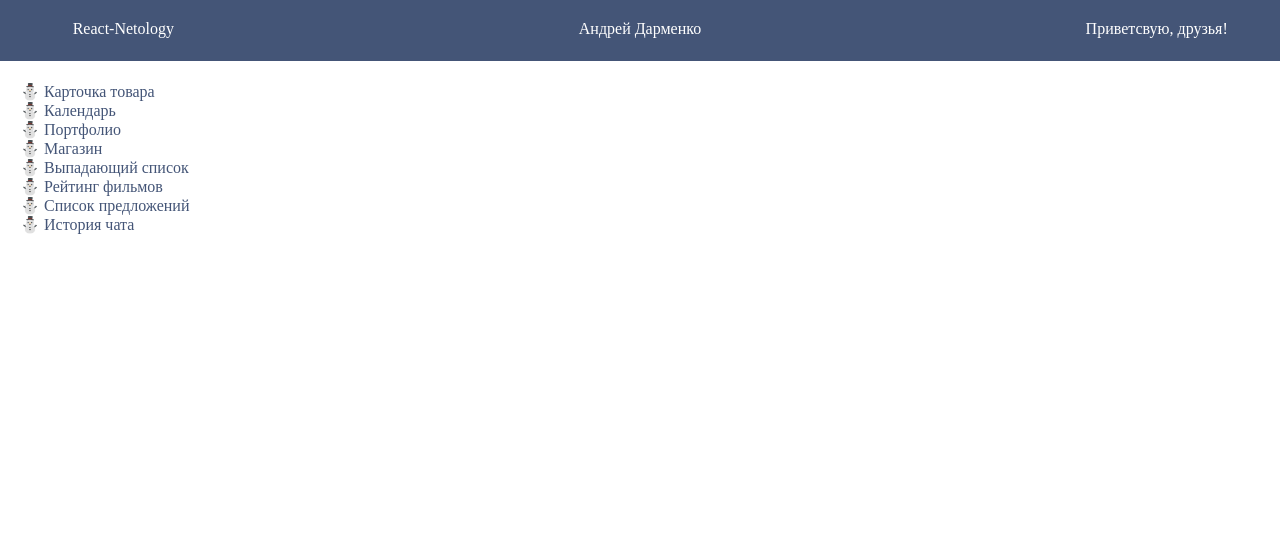
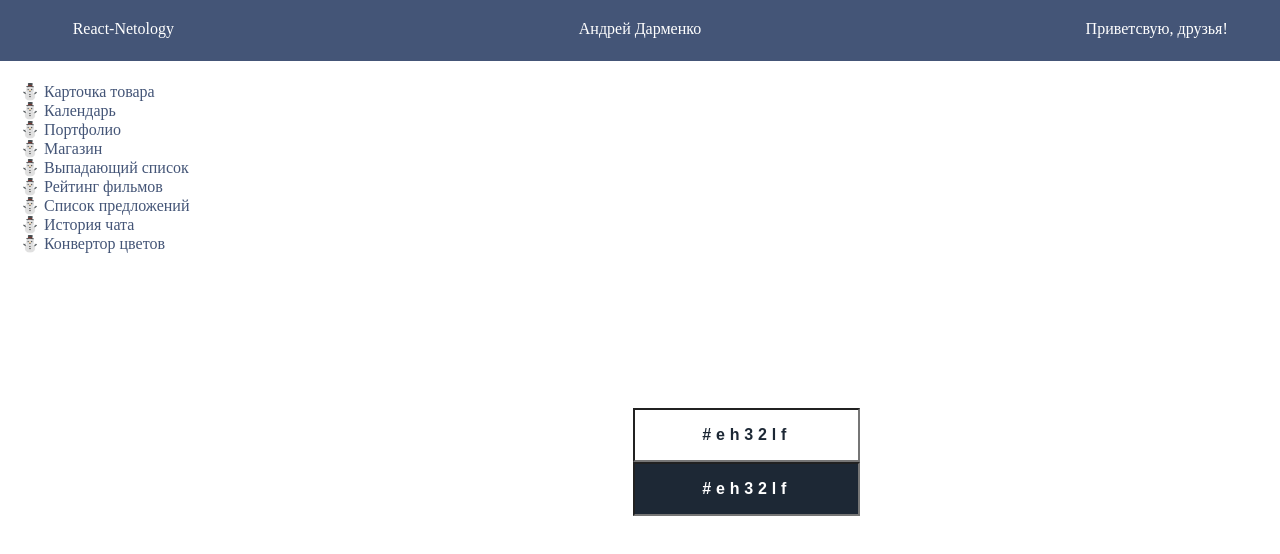
Before and after one commit to IamFenniks/react-netology, a React (Create React App) app: page /hex2grb in a window 1280 px wide. Shown: the top 554 px of the page. Built offline with nearby package versions, Linux system fonts and the light colour scheme; a web font is replaced by a local one.

Commit message:
HW 4/1 is stared...

```diff
--- a/src/App.css
+++ b/src/App.css
@@ -1259,3 +1259,45 @@ top:5px;
 
 
 /* HomeWork 4/1 ---- START */
+.color-wrapper {
+  width: 100%;
+  height: 100vh;
+  display: grid;
+  grid-template-columns: 1fr;
+  grid-template-rows: auto;
+  align-content: center;
+  text-align: center;
+}
+input.hex {
+  height: 48px;
+  background-color: #ffffff;
+  color: #1D2835;
+  text-align: center;
+  font-size: 16px;
+  letter-spacing: .3rem;
+  font-weight: bold;
+}
+input.rgb {
+  height: 48px;
+  background-color: #1D2835;
+  color: #ffffff;
+  text-align: center;
+  font-size: 16px;
+  letter-spacing: .3rem;
+  font-weight: bold;
+}
+/* HomeWork 4/1 ---- END */
+
+
+/* ======================================================================= */
+
+
+/* HomeWork 4/2 ---- START */
+
+/* HomeWork 4/2 ---- END */
+
+
+/* ======================================================================= */
+
+
+/* HomeWork 4/3 ---- START */
--- a/src/App.js
+++ b/src/App.js
@@ -10,6 +10,7 @@ import Dropdown from "./components/hw2/dropdown/Dropdown";
 import Stars from "./components/hw3/films/Stars";
 import Listing from "./components/hw3/listing/Listing";
 import Chat from "./components/hw3/chat/Chat";
+import Hex2Rgb from "./components/hw4/hex2rgb/Hex2Rgb";
 
 function App() {
   const item = {
@@ -43,6 +44,7 @@ function App() {
         <Route path="/stars" element={<Stars count={4} />} />
         <Route path="/listing" element={<Listing items={ items } />} />
         <Route path="/chat" element={<Chat list ={ list  } />} />
+        <Route path="/hex2grb" element={<Hex2Rgb />} />
       </Routes>
     </div>
   );
--- /dev/null
+++ b/src/components/hw4/hex2rgb/Hex2Rgb.jsx
@@ -0,0 +1,25 @@
+import React from "react";
+const handleSubmit = (e) => {
+    e.preventDefault();
+}
+let handleHex = () => {
+
+}
+let handleRgb = () => {
+
+}
+
+const Hex2Rgb = () => {
+    return (
+        <div className="m-content">
+            <div className="color-wrapper">
+                <form className="input-box" onSubmit={handleSubmit}>
+                    <div><input type="text" className="hex" name="hex" onChange={handleHex} value="#eh32lf" /></div>
+                    <div><input type="text" className="rgb" name="rgb" onChange={handleRgb} value="#eh32lf" /></div>
+                </form>
+            </div>
+        </div>
+    );
+}
+
+export default Hex2Rgb;
--- a/src/components/sidebar/SideNav.jsx
+++ b/src/components/sidebar/SideNav.jsx
@@ -14,6 +14,7 @@ const SideNav = () => {
                 <div>&#x26C4; <Link to='stars'>Рейтинг фильмов</Link></div>
                 <div>&#x26C4; <Link to='listing'>Список предложений</Link></div>
                 <div>&#x26C4; <Link to='chat'>История чата</Link></div>
+                <div>&#x26C4; <Link to='hex2grb'>Конвертор цветов</Link></div>
             </nav>
         </div>
     );
```
